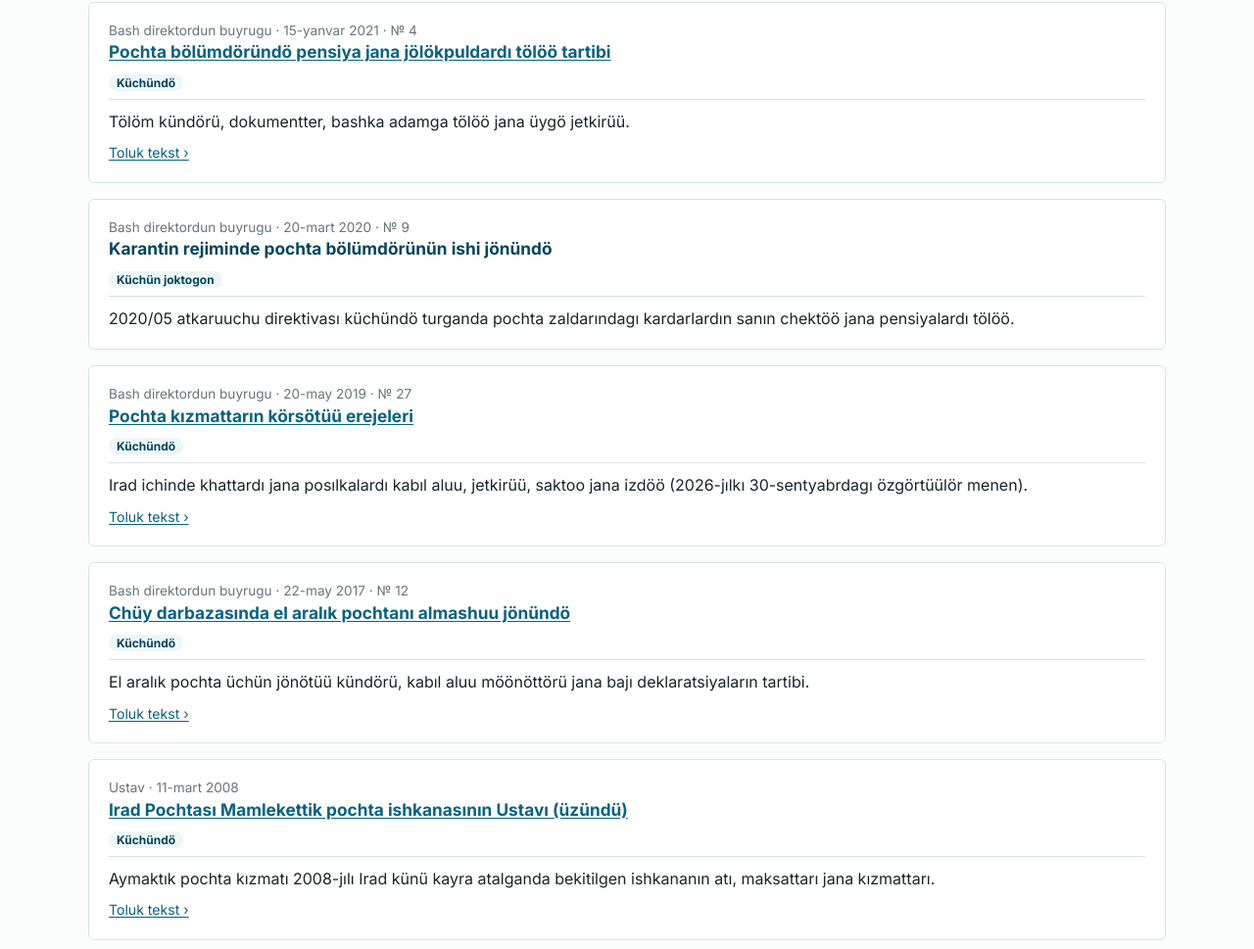
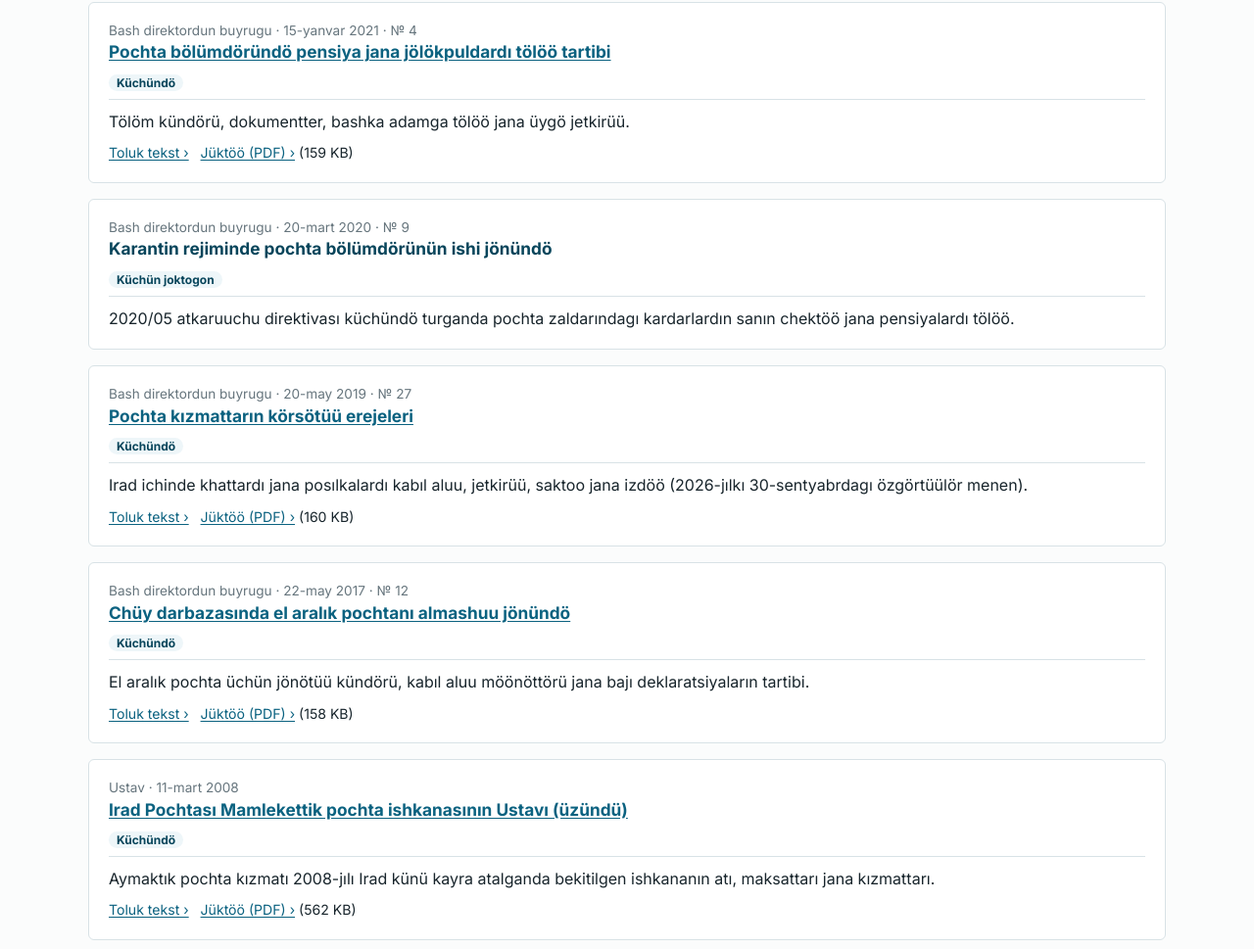
Before and after one commit to IRAD-WEB-MIRROR/irad-post, a plain HTML site: page documents.html in a window 1280 px wide. Shown: the part 943-1912 px from the top of the page at 98% size. Drawn offline with Linux system fonts and the light colour scheme.

Commit message:
Documents: PDF copies of acts

```diff
--- a/documents.html
+++ b/documents.html
@@ -38,14 +38,14 @@
 <nav class="crumbs" aria-label="breadcrumb"><a href="/"><span data-i18n="kit_home">Home</span></a> › <span data-i18n="kit_nav_documents">Documents and legal acts</span></nav>
 <h1 data-i18n="kit_nav_documents">Documents and legal acts</h1>
 <p data-i18n="kd1" class="lead">Acts under which Irad Pochtasy works and the orders of the Director General that concern customers. Postal forms are on the <a href="/forms.html">Forms</a> page.</p>
-<div class="doc" id="2026-09-30-no-31"><header><div class="no"><span data-i18n="kd2">Order of the Director General</span> · <span data-date="2026-09-30">30 September 2026</span> · <span data-i18n="kd3">No. 31</span></div><h3><a href="/documents/2026-09-30-no-31.html"><span data-i18n="kd4">On the payment of money orders</span></a></h3> <span class="tag blue"><span data-i18n="kd5">In force</span></span></header><div class="body"><p data-i18n="kd6" style="margin:0">Money orders are paid in cash at the counter or to a bank account only, following Bank of Irad notice 2026/5.</p><p class="small" style="margin:8px 0 0"><a href="/documents/2026-09-30-no-31.html"><span data-i18n="kit_fulltext">Full text ›</span></a></p></div></div>
+<div class="doc" id="2026-09-30-no-31"><header><div class="no"><span data-i18n="kd2">Order of the Director General</span> · <span data-date="2026-09-30">30 September 2026</span> · <span data-i18n="kd3">No. 31</span></div><h3><a href="/documents/2026-09-30-no-31.html"><span data-i18n="kd4">On the payment of money orders</span></a></h3> <span class="tag blue"><span data-i18n="kd5">In force</span></span></header><div class="body"><p data-i18n="kd6" style="margin:0">Money orders are paid in cash at the counter or to a bank account only, following Bank of Irad notice 2026/5.</p><p class="small" style="margin:8px 0 0"><a href="/documents/2026-09-30-no-31.html"><span data-i18n="kit_fulltext">Full text ›</span></a> &nbsp; <a href="/documents/2026-09-30-no-31.pdf" download><span data-i18n="kit_pdf">Download (PDF) ›</span></a> <span class="small">(158 KB)</span></p></div></div>
 <div class="doc" id="2026-01-12-no-2"><header><div class="no"><span data-i18n="kd7">Order of the Director General</span> · <span data-date="2026-01-12">12 January 2026</span> · <span data-i18n="kd8">No. 2</span></div><h3><span data-i18n="kd9">Stamp issue programme for 2026</span></h3> <span class="tag blue"><span data-i18n="kd10">In force</span></span></header><div class="body"><p data-i18n="kd11" style="margin:0">The Year of the Horse (11 March); as amended on 14 October, Toktogul: 1,440 megawatts (15 December).</p></div></div>
 <div class="doc" id="2025-01-20-no-3"><header><div class="no"><span data-i18n="kd12">Order of the Director General</span> · <span data-date="2025-01-20">20 January 2025</span> · <span data-i18n="kd13">No. 3</span></div><h3><span data-i18n="kd14">On domestic postal prices from 1 February 2025</span></h3> <span class="tag blue"><span data-i18n="kd15">In force</span></span></header><div class="body"><p data-i18n="kd16" style="margin:0">Prices for letters, registered items, express letters and parcels within Irad, approved by the Department of Infrastructure and Communications. The current prices are on the <a href="/prices.html">Prices</a> page.</p></div></div>
-<div class="doc" id="2021-01-15-no-4"><header><div class="no"><span data-i18n="kd17">Order of the Director General</span> · <span data-date="2021-01-15">15 January 2021</span> · <span data-i18n="kd18">No. 4</span></div><h3><a href="/documents/2021-01-15-no-4.html"><span data-i18n="kd19">Procedure for paying pensions and allowances at post offices</span></a></h3> <span class="tag blue"><span data-i18n="kd20">In force</span></span></header><div class="body"><p data-i18n="kd21" style="margin:0">Payment days, documents, payment to another person and home delivery.</p><p class="small" style="margin:8px 0 0"><a href="/documents/2021-01-15-no-4.html"><span data-i18n="kit_fulltext">Full text ›</span></a></p></div></div>
+<div class="doc" id="2021-01-15-no-4"><header><div class="no"><span data-i18n="kd17">Order of the Director General</span> · <span data-date="2021-01-15">15 January 2021</span> · <span data-i18n="kd18">No. 4</span></div><h3><a href="/documents/2021-01-15-no-4.html"><span data-i18n="kd19">Procedure for paying pensions and allowances at post offices</span></a></h3> <span class="tag blue"><span data-i18n="kd20">In force</span></span></header><div class="body"><p data-i18n="kd21" style="margin:0">Payment days, documents, payment to another person and home delivery.</p><p class="small" style="margin:8px 0 0"><a href="/documents/2021-01-15-no-4.html"><span data-i18n="kit_fulltext">Full text ›</span></a> &nbsp; <a href="/documents/2021-01-15-no-4.pdf" download><span data-i18n="kit_pdf">Download (PDF) ›</span></a> <span class="small">(159 KB)</span></p></div></div>
 <div class="doc" id="2020-03-20-no-9"><header><div class="no"><span data-i18n="kd22">Order of the Director General</span> · <span data-date="2020-03-20">20 March 2020</span> · <span data-i18n="kd23">No. 9</span></div><h3><span data-i18n="kd24">On the work of post offices during the quarantine regime</span></h3> <span class="tag blue"><span data-i18n="kd25">No longer in force</span></span></header><div class="body"><p data-i18n="kd26" style="margin:0">Limits on customers in post office halls and the payment of pensions while executive directive 2020/05 was in force.</p></div></div>
-<div class="doc" id="2019-05-20-no-27"><header><div class="no"><span data-i18n="kd27">Order of the Director General</span> · <span data-date="2019-05-20">20 May 2019</span> · <span data-i18n="kd28">No. 27</span></div><h3><a href="/documents/2019-05-20-no-27.html"><span data-i18n="kd29">Rules for the provision of postal services</span></a></h3> <span class="tag blue"><span data-i18n="kd30">In force</span></span></header><div class="body"><p data-i18n="kd31" style="margin:0">Acceptance, delivery, storage and searches for letters and parcels within Irad (as amended 30 September 2026).</p><p class="small" style="margin:8px 0 0"><a href="/documents/2019-05-20-no-27.html"><span data-i18n="kit_fulltext">Full text ›</span></a></p></div></div>
-<div class="doc" id="2017-05-22-no-12"><header><div class="no"><span data-i18n="kd32">Order of the Director General</span> · <span data-date="2017-05-22">22 May 2017</span> · <span data-i18n="kd33">No. 12</span></div><h3><a href="/documents/2017-05-22-no-12.html"><span data-i18n="kd34">On the exchange of international mail at Chu Gate</span></a></h3> <span class="tag blue"><span data-i18n="kd35">In force</span></span></header><div class="body"><p data-i18n="kd36" style="margin:0">Dispatch days, cut-off times and the handling of customs declarations for international mail.</p><p class="small" style="margin:8px 0 0"><a href="/documents/2017-05-22-no-12.html"><span data-i18n="kit_fulltext">Full text ›</span></a></p></div></div>
-<div class="doc" id="2008-03-11"><header><div class="no"><span data-i18n="kd37">Charter</span> · <span data-date="2008-03-11">11 March 2008</span></div><h3><a href="/documents/2008-03-11.html"><span data-i18n="kd38">Charter of the State Postal Enterprise Irad Pochtasy (extract)</span></a></h3> <span class="tag blue"><span data-i18n="kd39">In force</span></span></header><div class="body"><p data-i18n="kd40" style="margin:0">The enterprise's name, purposes and services, approved on the renaming of the Territorial Postal Service on Irad Day 2008.</p><p class="small" style="margin:8px 0 0"><a href="/documents/2008-03-11.html"><span data-i18n="kit_fulltext">Full text ›</span></a></p></div></div>
+<div class="doc" id="2019-05-20-no-27"><header><div class="no"><span data-i18n="kd27">Order of the Director General</span> · <span data-date="2019-05-20">20 May 2019</span> · <span data-i18n="kd28">No. 27</span></div><h3><a href="/documents/2019-05-20-no-27.html"><span data-i18n="kd29">Rules for the provision of postal services</span></a></h3> <span class="tag blue"><span data-i18n="kd30">In force</span></span></header><div class="body"><p data-i18n="kd31" style="margin:0">Acceptance, delivery, storage and searches for letters and parcels within Irad (as amended 30 September 2026).</p><p class="small" style="margin:8px 0 0"><a href="/documents/2019-05-20-no-27.html"><span data-i18n="kit_fulltext">Full text ›</span></a> &nbsp; <a href="/documents/2019-05-20-no-27.pdf" download><span data-i18n="kit_pdf">Download (PDF) ›</span></a> <span class="small">(160 KB)</span></p></div></div>
+<div class="doc" id="2017-05-22-no-12"><header><div class="no"><span data-i18n="kd32">Order of the Director General</span> · <span data-date="2017-05-22">22 May 2017</span> · <span data-i18n="kd33">No. 12</span></div><h3><a href="/documents/2017-05-22-no-12.html"><span data-i18n="kd34">On the exchange of international mail at Chu Gate</span></a></h3> <span class="tag blue"><span data-i18n="kd35">In force</span></span></header><div class="body"><p data-i18n="kd36" style="margin:0">Dispatch days, cut-off times and the handling of customs declarations for international mail.</p><p class="small" style="margin:8px 0 0"><a href="/documents/2017-05-22-no-12.html"><span data-i18n="kit_fulltext">Full text ›</span></a> &nbsp; <a href="/documents/2017-05-22-no-12.pdf" download><span data-i18n="kit_pdf">Download (PDF) ›</span></a> <span class="small">(158 KB)</span></p></div></div>
+<div class="doc" id="2008-03-11"><header><div class="no"><span data-i18n="kd37">Charter</span> · <span data-date="2008-03-11">11 March 2008</span></div><h3><a href="/documents/2008-03-11.html"><span data-i18n="kd38">Charter of the State Postal Enterprise Irad Pochtasy (extract)</span></a></h3> <span class="tag blue"><span data-i18n="kd39">In force</span></span></header><div class="body"><p data-i18n="kd40" style="margin:0">The enterprise's name, purposes and services, approved on the renaming of the Territorial Postal Service on Irad Day 2008.</p><p class="small" style="margin:8px 0 0"><a href="/documents/2008-03-11.html"><span data-i18n="kit_fulltext">Full text ›</span></a> &nbsp; <a href="/documents/2008-03-11.pdf" download><span data-i18n="kit_pdf">Download (PDF) ›</span></a> <span class="small">(562 KB)</span></p></div></div>
 <div class="doc" id="2007-08-06-2007-09"><header><div class="no"><span data-i18n="kd41">Executive directive</span> · <span data-date="2007-08-06">6 August 2007</span> · <span data-i18n="kd42">2007/09</span></div><h3><span data-i18n="kd43">On the organisation of the administration</span></h3> <span class="tag blue"><span data-i18n="kd44">In force</span></span></header><div class="body"><p data-i18n="kd45" style="margin:0">Merged the Ministry of Communications and the Ministry of Public Works into the Department of Infrastructure and Communications, under which the state postal service works.</p></div></div>
 </div>
 </main>
```
Also changed, not shown: documents/2008-03-11.html (+1 -0 lines), documents/2017-05-22-no-12.html (+1 -0 lines), documents/2019-05-20-no-27.html (+1 -0 lines), documents/2021-01-15-no-4.html (+1 -0 lines), documents/2026-09-30-no-31.html (+1 -0 lines), 5 other files.
